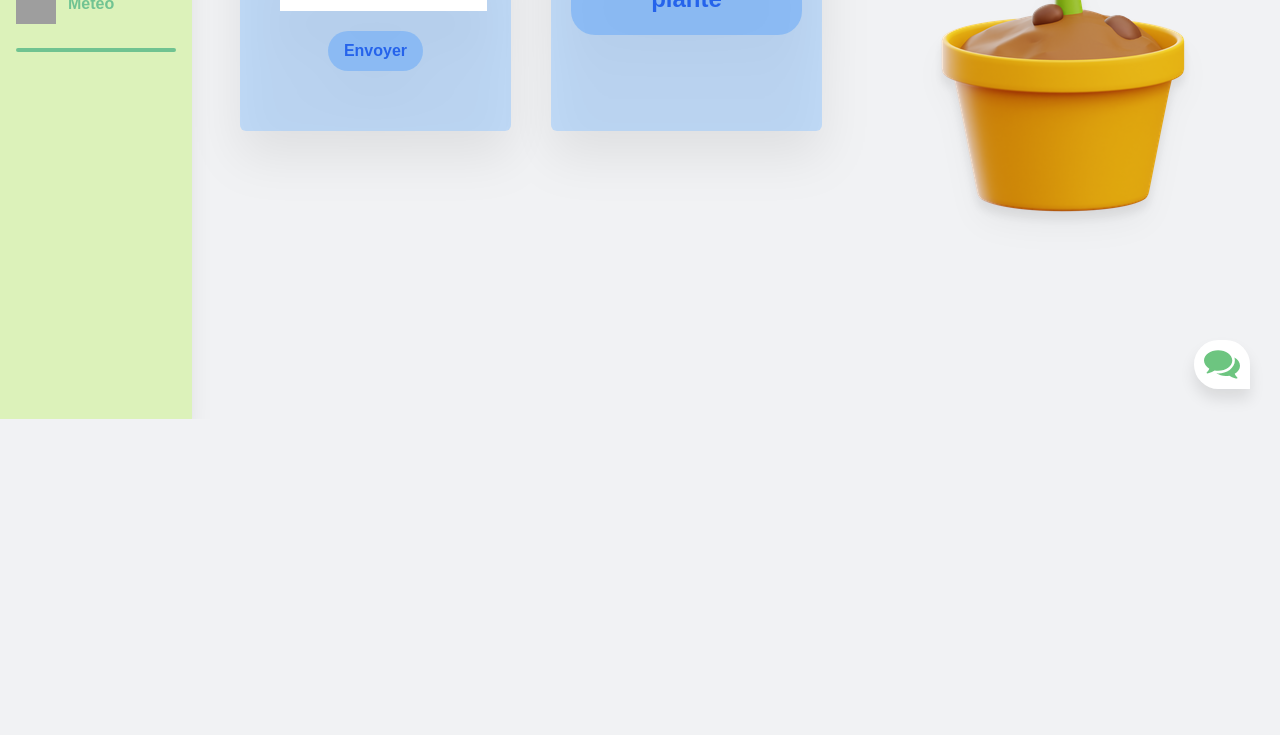
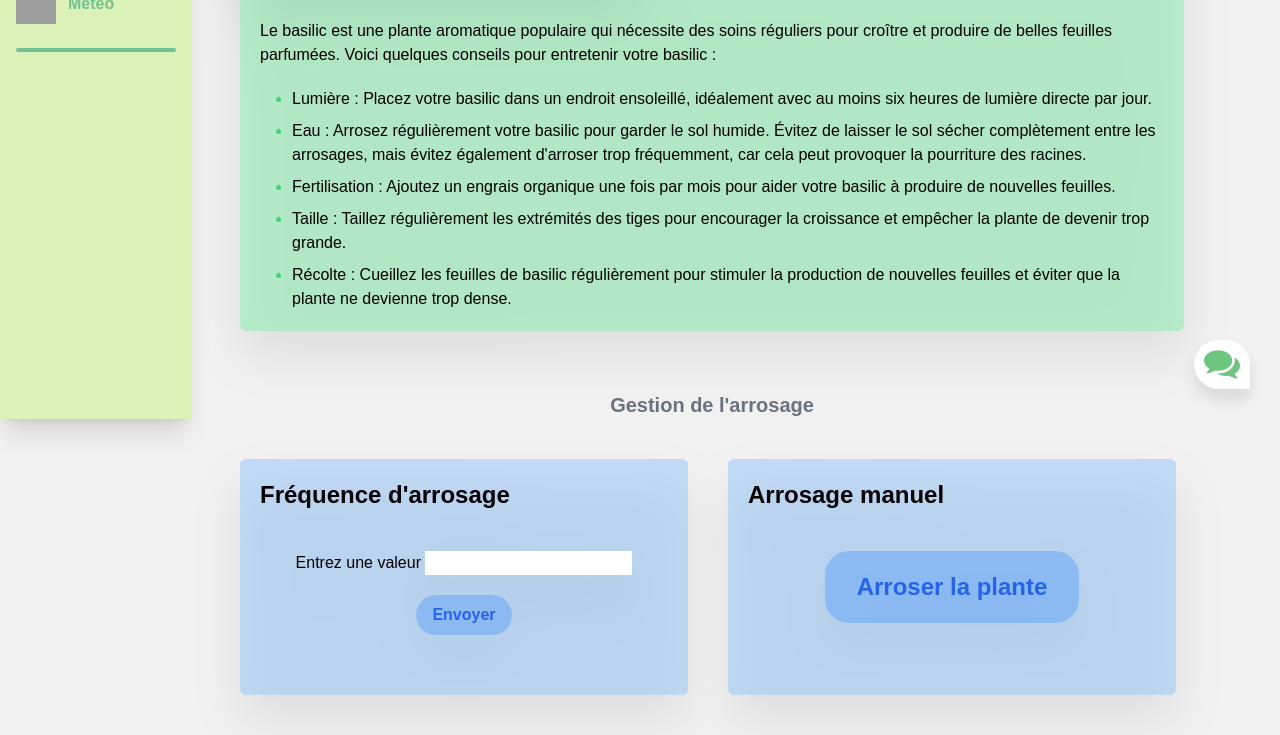
Before and after one commit to camillevnsse/derrick_smart_plant, a Flask app: page /settings in a window 1280 px wide. Shown: the part 381-1116 px from the top of the page. Before the commit the page ends 800 px from the top, so only its background shows below. Run offline with Flask 3, Linux system fonts and the light colour scheme; some libraries are stand-ins or nearby versions; grey boxes are pictures that could not be loaded.

Commit message:
Create settings.html

```diff
--- a/main/templates/settings.html
+++ b/main/templates/settings.html
@@ -9,15 +9,34 @@
         <script src="https://code.jquery.com/jquery-3.5.1.min.js"></script>
         <script src="https://ajax.googleapis.com/ajax/libs/jquery/3.6.0/jquery.min.js"></script>
     </head>
-    <body>
+    <body class="pr-24">
         {% extends "template.html" %}
         {% block content %}
         <div class="pt-16 font-bold text-5xl ">Paramètres</div>
-        <img class =" justify-items-stretch xl:float-right pt-10 bg-transparent drop-shadow-xl" id="dp_illustration" src="{{ url_for('static', filename='derrick_plant.jpg') }}" alt="illustration plante">
+        <!--<img class =" justify-items-stretch xl:float-right pt-10 bg-transparent drop-shadow-xl" id="dp_illustration" src="{{ url_for('static', filename='derrick_plant.jpg') }}" alt="illustration plante">-->
+
+
+        <p class="pt-10 text-center font-extrabold text-xl text-gray-500">Informations sur l'arrosage</p>
+
+        <div class="my-10 rounded-md bg-green-300/50 drop-shadow-2xl">
+            <div class="w-full h-40 relative">
+                <img src="https://www.lacueillettedeshalles.fr/pub/produits/herbes_fraiches/basilic-vrac.jpeg" class="object-none object-left absolute w-full h-full">
+                <p class="absolute w-full h-full pl-8 pt-14 text-gray-200 font-bold text-4xl drop-shadow-md">Entretien du basilic</p>
+            </div>
+            <div class="p-5">
+                <p>Le basilic est une plante aromatique populaire qui nécessite des soins réguliers pour croître et produire de belles feuilles parfumées. Voici quelques conseils pour entretenir votre basilic :</p>
+                <ul role="list" class="marker:text-green-500/75 list-disc pl-8 pt-5 space-y-2">
+                    <li>Lumière : Placez votre basilic dans un endroit ensoleillé, idéalement avec au moins six heures de lumière directe par jour.</li>
+                    <li>Eau : Arrosez régulièrement votre basilic pour garder le sol humide. Évitez de laisser le sol sécher complètement entre les arrosages, mais évitez également d'arroser trop fréquemment, car cela peut provoquer la pourriture des racines.</li>
+                    <li>Fertilisation : Ajoutez un engrais organique une fois par mois pour aider votre basilic à produire de nouvelles feuilles.</li>
+                    <li>Taille : Taillez régulièrement les extrémités des tiges pour encourager la croissance et empêcher la plante de devenir trop grande.</li>
+                    <li>Récolte : Cueillez les feuilles de basilic régulièrement pour stimuler la production de nouvelles feuilles et éviter que la plante ne devienne trop dense.</li>
+                </ul>
+            </div>
+        </div>
+
 
         <!--
-        <p class="pt-10 text-center font-extrabold text-xl text-gray-500">Informations sur l'arrosage</p>
-
         <div class="py-10 grid-cols-2 py-30 pr-2 grid md:grid-rows-1 gap-10">
 
             <div class="bg-green-200/90 rounded-md drop-shadow-2xl">
@@ -34,7 +53,7 @@
         -->
 
 
-        <p class="pt-10 text-center font-extrabold text-xl text-gray-500">Gestion de l'arrosage</p>
+        <p class="pt-5 text-center font-extrabold text-xl text-gray-500">Gestion de l'arrosage</p>
 
         <div class="py-10 grid-cols-2 py-30 pr-2 grid md:grid-rows-1 gap-10">
 
@@ -60,7 +79,7 @@
             <div class="bg-blue-300/50 rounded-md drop-shadow-2xl">
                 <p class="m-5 text-2xl 2xl:text-3xl font-bold">Arrosage manuel</p>
                 <div class="text-center">
-                    <button id ='script' name="scriptbutton" value=" Run Script " onclick="goPython()" class="bg-blue-400/50 hover:bg-blue-400/40 text-blue-600 text-2xl font-semibold m-5 py-5 px-8 rounded-3xl">Arroser la plante</button>
+                    <button id ='script' name="scriptbutton" value=" Run Script " onclick="goPython()" class="bg-blue-400/50 hover:bg-blue-400/40 text-blue-600 text-2xl font-semibold mt-5 py-5 px-8 rounded-3xl">Arroser la plante</button>
                     <!--<script>
                         function goPython(){
                             $.ajax({
```
